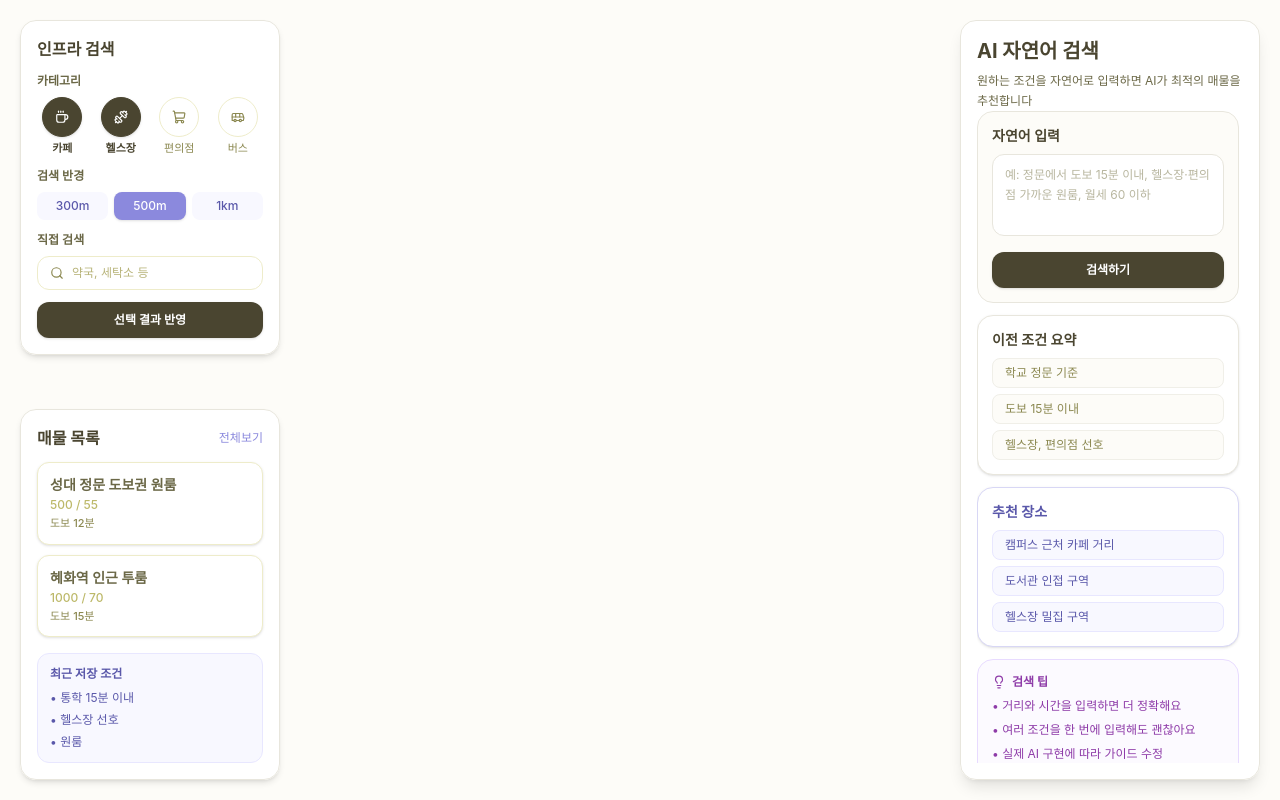
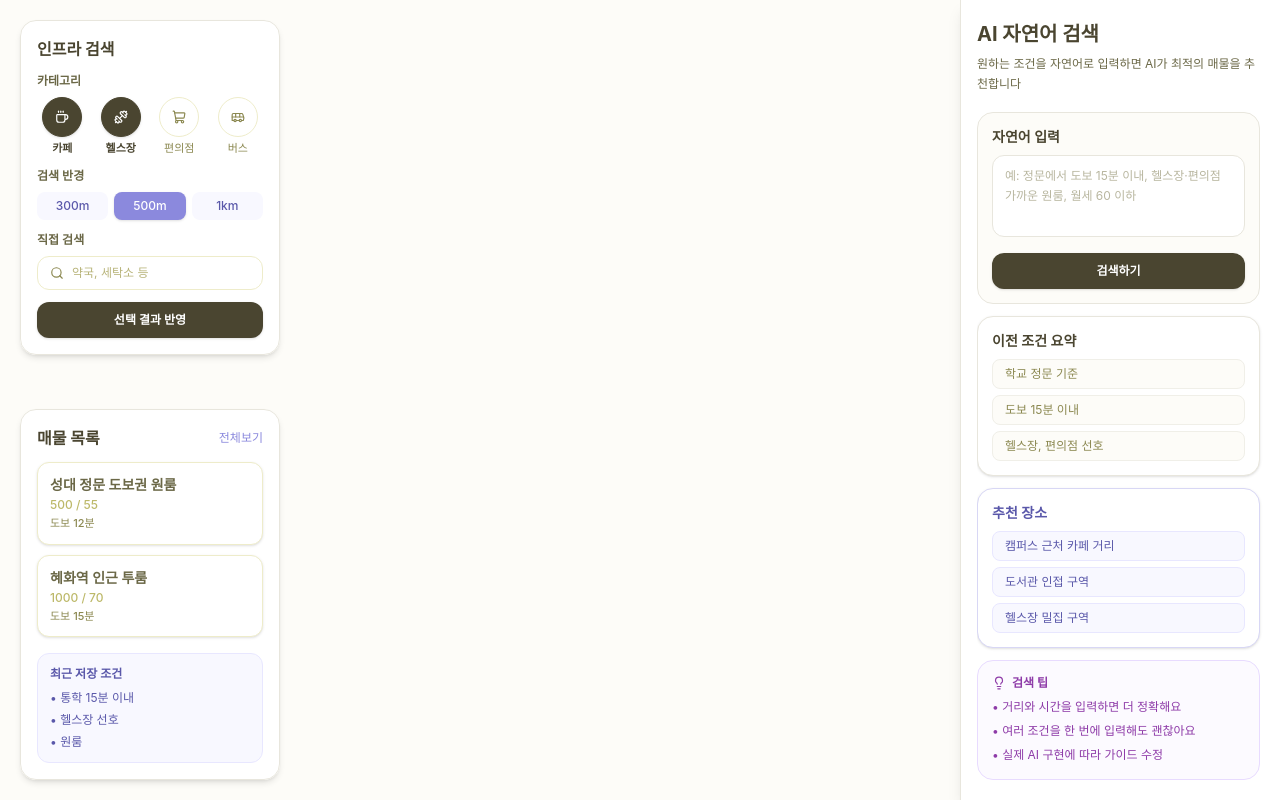
Before and after one commit to skku-2026-capstone-team-2/rooming-frontend, a React (Vite) app in the folder rooming/: page /map in a window 1280 px wide. Built offline with nearby package versions, Linux system fonts and the light colour scheme; a web font is replaced by a local one.

Commit message:
design: AIPanel 우측 고정

```diff
--- a/rooming/src/app/components/AIPanel.tsx
+++ b/rooming/src/app/components/AIPanel.tsx
@@ -7,7 +7,7 @@ export default function AIPanel() {
   const [query, setQuery] = useState("");
 
   return (
-    <aside className="absolute bottom-5 right-5 top-5 z-20 flex w-[300px] flex-col rounded-2xl border border-[#E8E6DD] bg-white/95 px-4 py-4 shadow-lg backdrop-blur-sm">
+    <aside className="flex h-full w-[320px] shrink-0 flex-col border-l border-[#E8E6DD] bg-white px-4 py-5 shadow-lg">
       <div className="shrink-0">
         <h2 className="text-xl font-bold text-[#4A4530]">AI 자연어 검색</h2>
         <p className="mt-1.5 text-xs leading-5 text-[#6B6847]">
--- a/rooming/src/app/pages/MainMapScreen.tsx
+++ b/rooming/src/app/pages/MainMapScreen.tsx
@@ -1,7 +1,7 @@
 import { useEffect } from "react";
-import AIPanelScreen from "../components/AIPanel";
 import PropertyListPanel from "../components/PropertyListPanel";
 import InfraSearchWidget from "../components/InfraSearchWidget";
+import AIPanel from "../components/AIPanel";
 
 declare global {
   interface Window {
@@ -10,9 +10,6 @@ declare global {
 }
 
 export default function MainMapScreen() {
-  // const navigate = useNavigate();
-  // const mapInstanceRef = useRef<any>(null);
-
   useEffect(() => {
     const waitForTmap = () => {
       if (window.Tmapv2 && window.Tmapv2.Map) {
@@ -39,13 +36,17 @@ export default function MainMapScreen() {
   }, []);
 
   return (
-    <div className="relative h-screen w-full overflow-hidden bg-[#FDFCF8]">
-      <div id="map_div" className="absolute inset-0 h-full w-full" />
+    <div className="flex h-screen w-full overflow-hidden bg-[#FDFCF8]">
+      {/* 왼쪽 지도 영역 */}
+      <main className="relative h-full flex-1 overflow-hidden">
+        <div id="map_div" className="h-full w-full" />
 
-      <PropertyListPanel />
-      <AIPanelScreen />
-      <InfraSearchWidget />
+        {/* 지도 위에 필요한 요소만 플로팅 */}
+        <PropertyListPanel />
+        <InfraSearchWidget />
+      </main>
 
+      <AIPanel />
     </div>
   );
 }
--- a/rooming/src/app/routes.tsx
+++ b/rooming/src/app/routes.tsx
@@ -2,7 +2,7 @@ import { createBrowserRouter } from "react-router";
 import WelcomeScreen from "./pages/WelcomeScreen";
 import OnboardingScreen from "./pages/OnboardingScreen";
 import MainMapScreen from "./pages/MainMapScreen";
-import AIPanelScreen from "./components/AIPanel";
+import AIPanel from "./components/AIPanel";
 import ResultScreen from "./pages/ResultScreen";
 import PropertyDetailScreen from "./pages/PropertyDetailScreen";
 import InfraSearchModal from "./pages/InfraSearchModal";
@@ -24,11 +24,11 @@ export const router = createBrowserRouter([
   },
   {
     path: "/ai-search",
-    Component: AIPanelScreen,
+    Component: AIPanel,
   },
   {
     path: "/ai-panel",
-    Component: AIPanelScreen,
+    Component: AIPanel,
   },
   {
     path: "/results",
```
